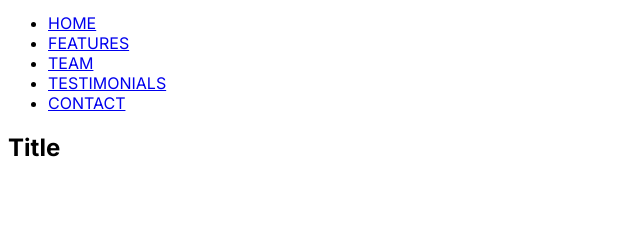
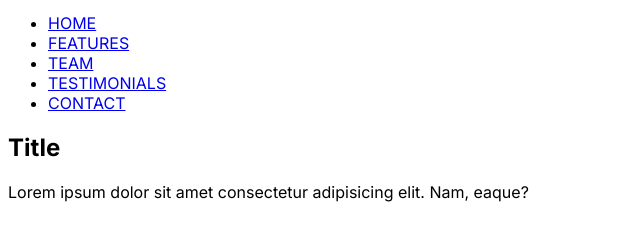
Before and after one commit to Tigriceo/fs84, a plain HTML site: page index.html in a window 1280 px wide. Shown: the part 31-272 px from the top of the page, without its empty margins (0-640 px from the left). Drawn offline with Linux system fonts and the light colour scheme.

Commit message:
Додано рибу-текст

```diff
--- a/index.html
+++ b/index.html
@@ -30,6 +30,9 @@
     <main class="main">
       <section class="hero">
         <h1 class="section-title">Title</h1>
+        <p>
+          Lorem ipsum dolor sit amet consectetur adipisicing elit. Nam, eaque?
+        </p>
       </section>
     </main>
     <footer class="footer"></footer>
```
